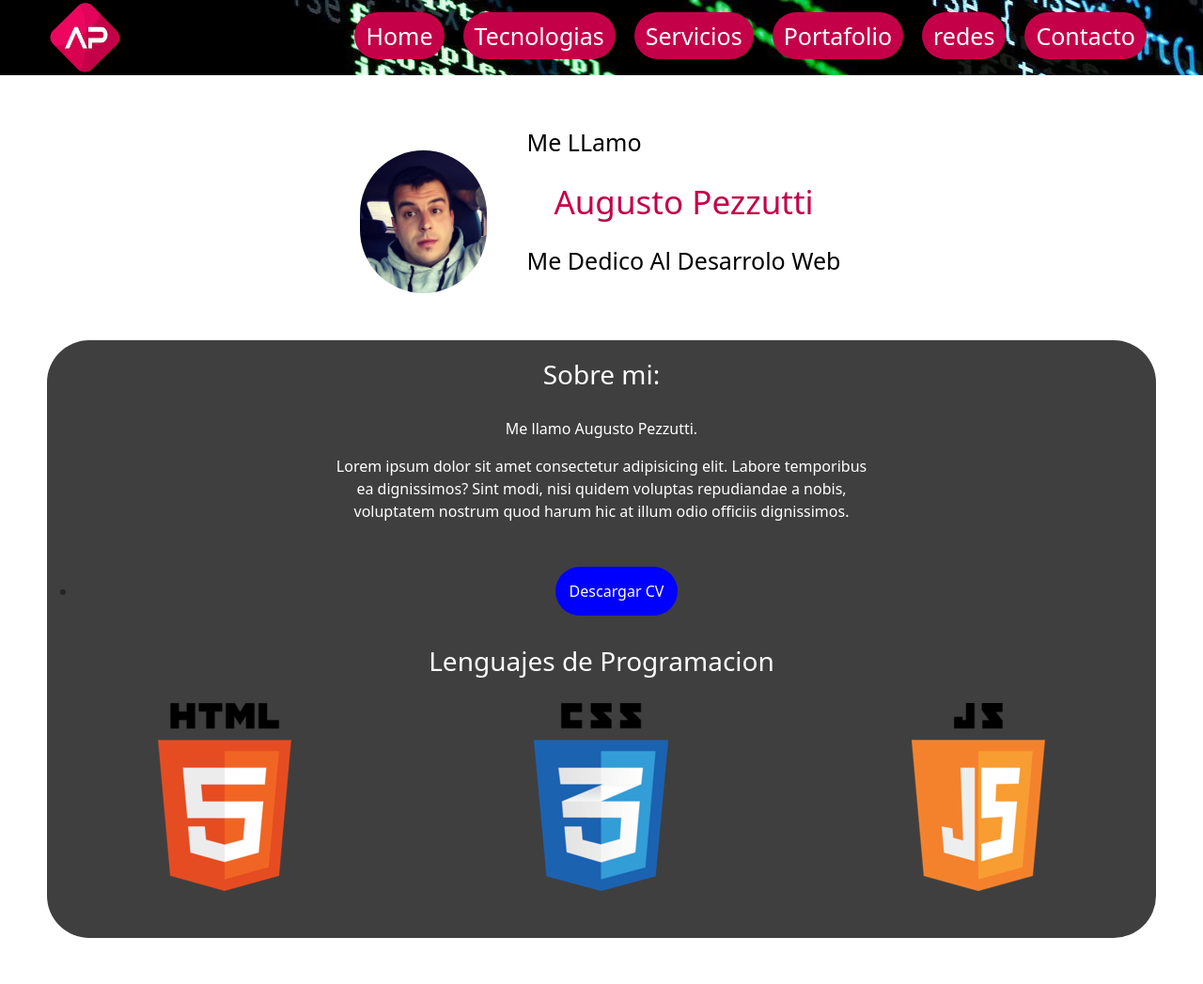
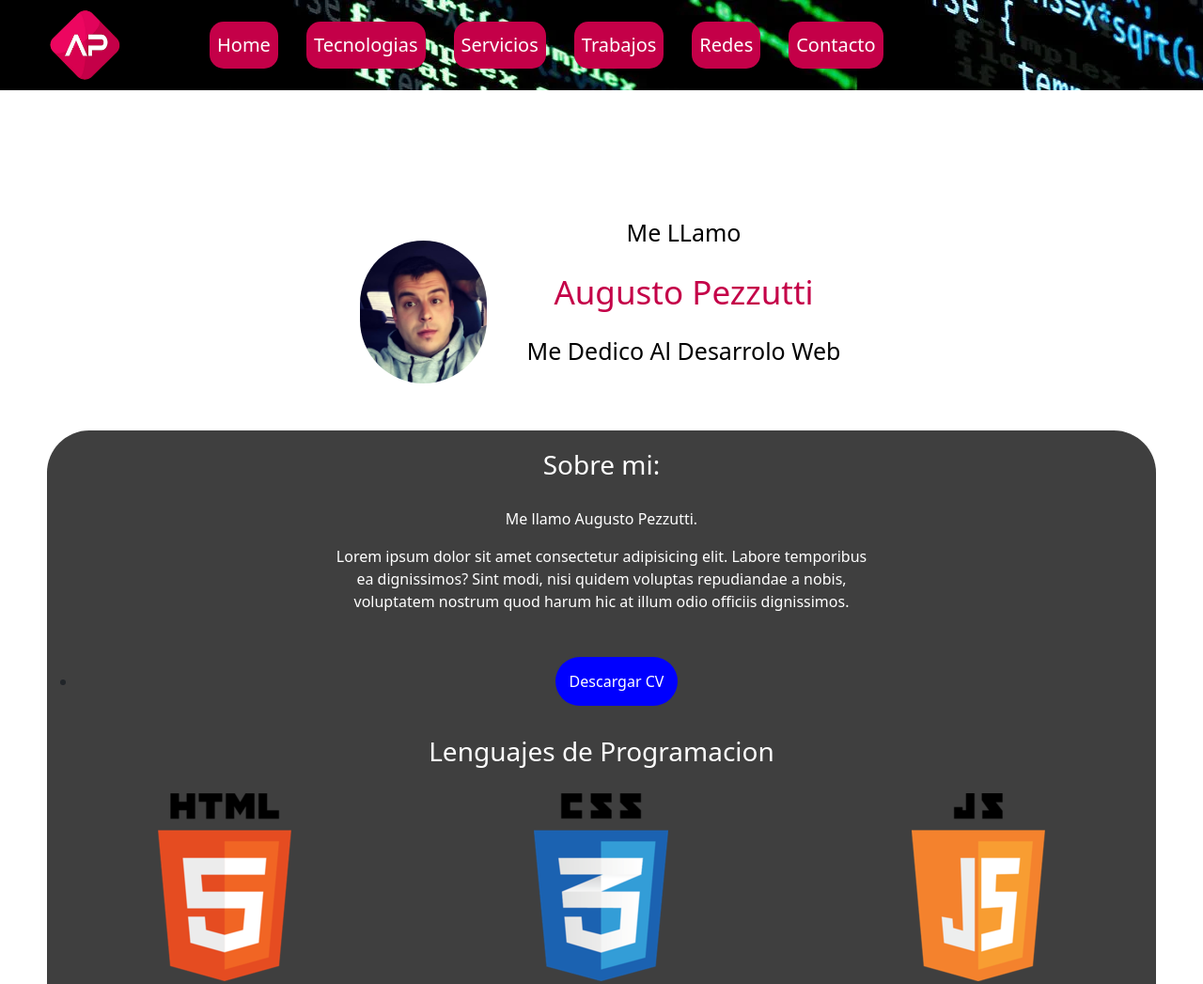
Before and after one commit to AugPezzu/Pre-entrega-2-AugustoPezzutti, a plain HTML site: page index.html in a window 1280 px wide. Shown: the top 1047 px of the page at 94% size. Drawn offline with nearby package versions, Linux system fonts and the light colour scheme.

Commit message:
se actualizo el navar y se acomodo la seccion footer y redes sociales

```diff
--- a/index.html
+++ b/index.html
@@ -12,32 +12,39 @@
     </head>
     <body>
         <header>
-            <section class="header-conteiner">
-                <div class="header-item-1">
-                    <img src="img/logo-main.png" alt="logo">
+            <section class="navegador">
+                <nav class="navbar navbar-expand-lg me-auto">
+                    <div>
+                        <a class="navbar-brand" href="index.html"><img src="img/logo-main.png"></a>
                     </div>
-                <div class="header-item-2">
-                <ul class="nav nav-pills nav-separator nav-edit">
+                    <div class="container nav-edit">
+                            <button class="navbar-toggler" type="button" data-bs-toggle="collapse" data-bs-target="#navbarSupportedContent" aria-controls="navbarSupportedContent" aria-expanded="false" aria-label="Toggle navigation">
+                            <span class="navbar-toggler-icon"></span>
+                        </button>
+                            <div class="collapse navbar-collapse" id="navbarSupportedContent">
+                            <ul class="navbar-nav me-auto mb-2 mb-lg-0">
                                 <li class="nav-item">
-                        <a aria-current="page" href="#home">Home</a>
+                                    <a class="nav-link" href="index.html">Home</a>
                                 </li>
                                 <li class="nav-item">
-                      <a  href="#tecnologias">Tecnologias</a>
+                                    <a class="nav-link" href="#tecnologias-container">Tecnologias</a>
                                 </li>
                                 <li class="nav-item">
-                         <a  href="#servicios">Servicios</a>
+                                    <a class="nav-link" href="#servicios">Servicios</a>
                                 </li>
                                 <li class="nav-item">
-                        <a  href="#portafolio">Portafolio</a>
+                                    <a class="nav-link" href="#portafolio">Trabajos</a>
                                 </li>
                                 <li class="nav-item">
-                        <a  href="#redes">redes</a>
+                                    <a class="nav-link" href="#redes">Redes</a>
                                 </li>
                                 <li class="nav-item">
-                        <a  href="contacto.html">Contacto</a>
+                                    <a class="nav-link" href="contacto.html">Contacto</a>
                                 </li>
                             </ul>
                         </div>
+                    </div>
+                </nav>
             </section>
         </header>
         <main>
@@ -136,9 +143,9 @@
                 </div>
                 <!-- Se va a usar grid para armar esta seccion -->
                 <div class="jobs-conteiner">
-                    <a href="https://street.rentlynetwork.com/afiliate-con-street"><img src="img/trabajo-1.png" alt="trabajo 1" class="img-trabajo" target="_blank"></a>
-                    <a href="https://hertz.rentlynetwork.com/"><img src="img/trabajo-2.png" alt="trabajo 2" class="img-trabajo" target="_blank"></a>
-                    <a href="https://hertz-cr.rentlynetwork.com/sobre-nosotros"><img src="img/trabajo-3.png" alt="trabajo 3" class="img-trabajo" target="_blank"></a>
+                    <a href="https://street.rentlynetwork.com/afiliate-con-street"><img src="img/trabajo-1.png" alt="trabajo 1" class="zoom img-trabajo" target="_blank"></a>
+                    <a href="https://hertz.rentlynetwork.com/"><img src="img/trabajo-2.png" alt="trabajo 2" class="zoom img-trabajo" target="_blank"></a>
+                    <a href="https://hertz-cr.rentlynetwork.com/sobre-nosotros"><img src="img/trabajo-3.png" alt="trabajo 3" class="zoom img-trabajo" target="_blank"></a>
                 </div>
                 <!-- Se va a usar grid para armar esta seccion -->
             </section>
--- a/style.css
+++ b/style.css
@@ -13,37 +13,36 @@ body {
 }
 
 /* Header  flex*/
-.header-conteiner {
-    display: flex;
-    justify-content: space-between;
-}
-header {
-    position: fixed;
-    background-color: #3f3f3f;
-    background-image: url("img/background-main.png");
-    width: 100%;
-}
+
+
+
 header img {
     width: 80px;
-    margin-left: 50px;
+    margin: 0 50px;
 }
 /* Navegador */
-.nav-separator {
-    margin: 10px 50px 5px 0px
+.navegador{
+    background-image: url(img/background-main.png);
+    text-align: center;
 }
-.nav-edit li{
-    margin:  10px;
+
+.nav-edit button {
+background-color: #c40048;
+color: #FFF;
 }
-.nav-edit a{
-  color: #fff;
-  background-color: #c40048;
-  text-decoration: none;
-  font-size: 25px;
-  padding: 8px 12px;
-  border-radius: 50px;
+.nav-edit ul li{
+    text-align: center;
+}
+.nav-edit ul li a{
+   color: #FFF;
+   font-size: 20px;
+   margin: 0 15px;
+   padding: 10px 60px;
+   background-color: #c40048;
+   border-radius: 15px;
+}
 
-}
-.nav-edit a:hover {
+.nav-edit ul li a:hover {
     color: #c40048;
     background-color: #fff;
 }
@@ -67,6 +66,7 @@ header img {
     font-size: 25px;
     margin: 0px;
     padding: 23px;
+    text-align: center;
 }
 .home-item-2 h3 {
     color: #c40048;
@@ -151,7 +151,6 @@ width: 70px;
 .conteiner-servicios-item {
     margin: 30px;
 }
-
 /* FIN Servicios */
 
 /* Portafolio */
@@ -190,6 +189,21 @@ width: 70px;
 .img-trabajo {
     border-radius: 20px;
 }
+/* Zoom de imagenes */
+.zoom {
+    background-color: white;
+    transition: transform .2s;
+    width: 200px;
+    height: auto;
+    margin: 0 auto;
+  }
+
+.zoom:hover {
+    -ms-transform: scale(1.5);
+    -webkit-transform: scale(1.5);
+    transform: scale(1.5);
+  }
+/* Fin Zoom de imagenes */
 /* FIN Portafolio */
 
 /* Redes */
```
Also changed, not shown: Contacto.html (+17 -13 lines). Lines whose indentation alone changed are shown as unchanged.
